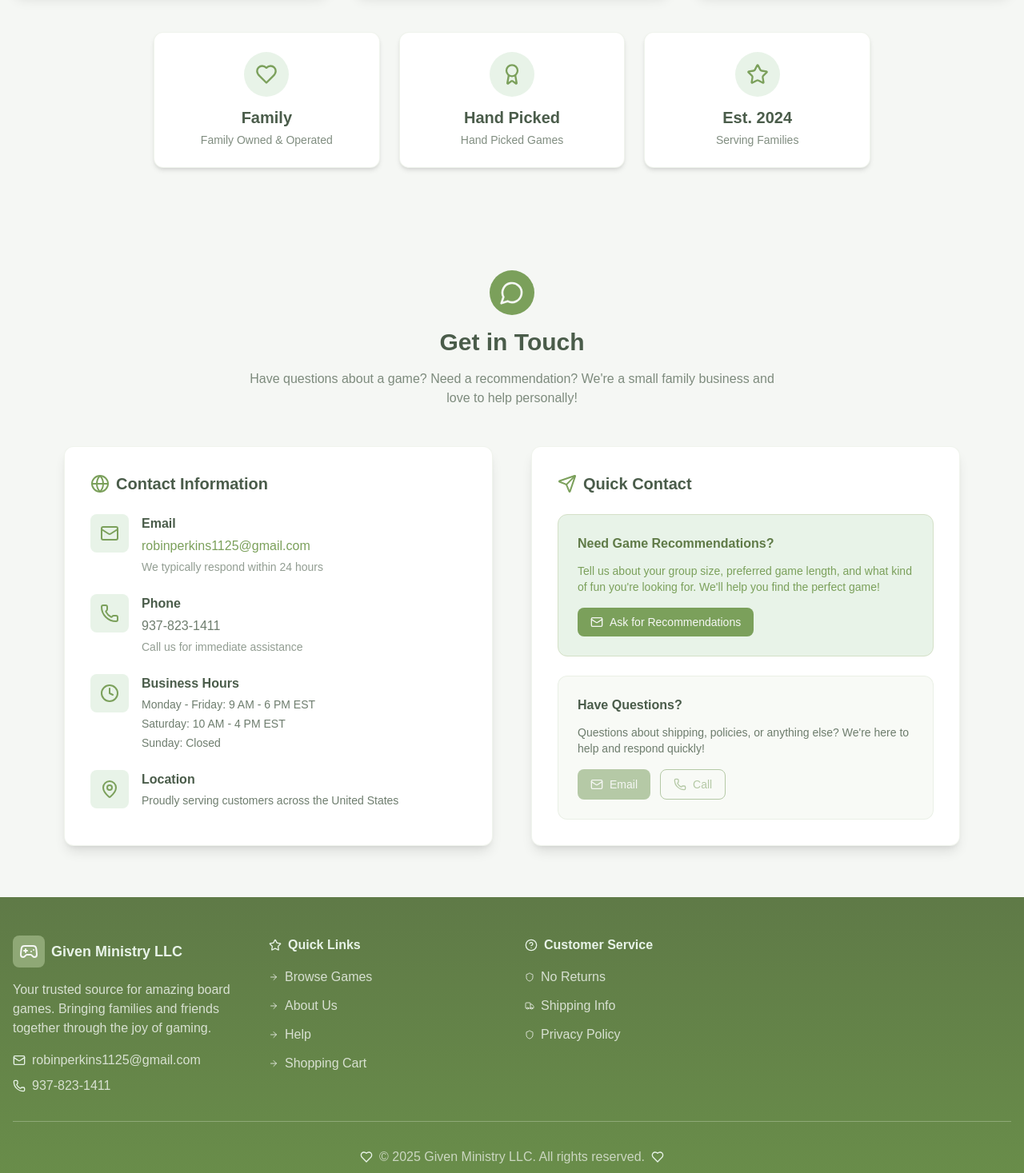
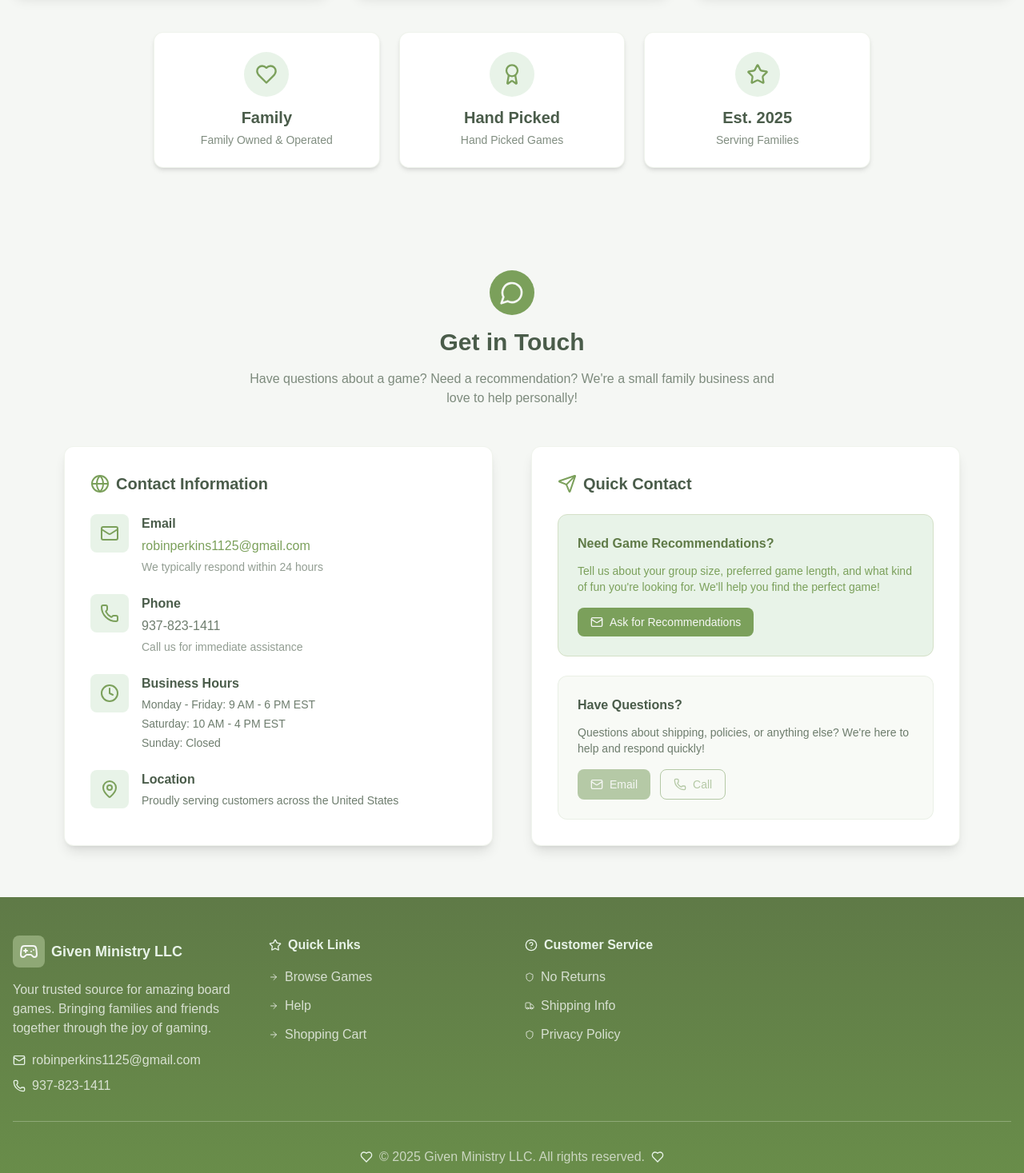
Before and after one commit to givenministryLLC/given-ministry-boardgames, a Next.js app: page / in a window 1280 px wide. Shown: the part 1232-2699 px from the top of the page at 80% size. Built offline with nearby package versions, Linux system fonts and the light colour scheme.

Commit message:
information update

```diff
--- a/src/components/Footer.tsx
+++ b/src/components/Footer.tsx
@@ -51,12 +51,6 @@
                                 <Link href="/games" className="flex items-center space-x-2 text-warm-cream/80 hover:text-mint-whisper transition-all duration-200 hover:translate-x-1">
                                     <ArrowRight className="w-3 h-3" />
                                     <span>Browse Games</span>
-                                </Link>
-                            </li>
-                            <li>
-                                <Link href="/#about" className="flex items-center space-x-2 text-warm-cream/80 hover:text-mint-whisper transition-all duration-200 hover:translate-x-1">
-                                    <ArrowRight className="w-3 h-3" />
-                                    <span>About Us</span>
                                 </Link>
                             </li>
                             <li>
--- a/src/config/company.ts
+++ b/src/config/company.ts
@@ -13,7 +13,7 @@
     values: {
         familyOwned: "Family Owned & Operated",
         handPicked: "Hand Picked Games",
-        established: "Est. 2024"
+        established: "Est. 2025"
     },
     policies: {
         standardShipping: 9.99,
```
